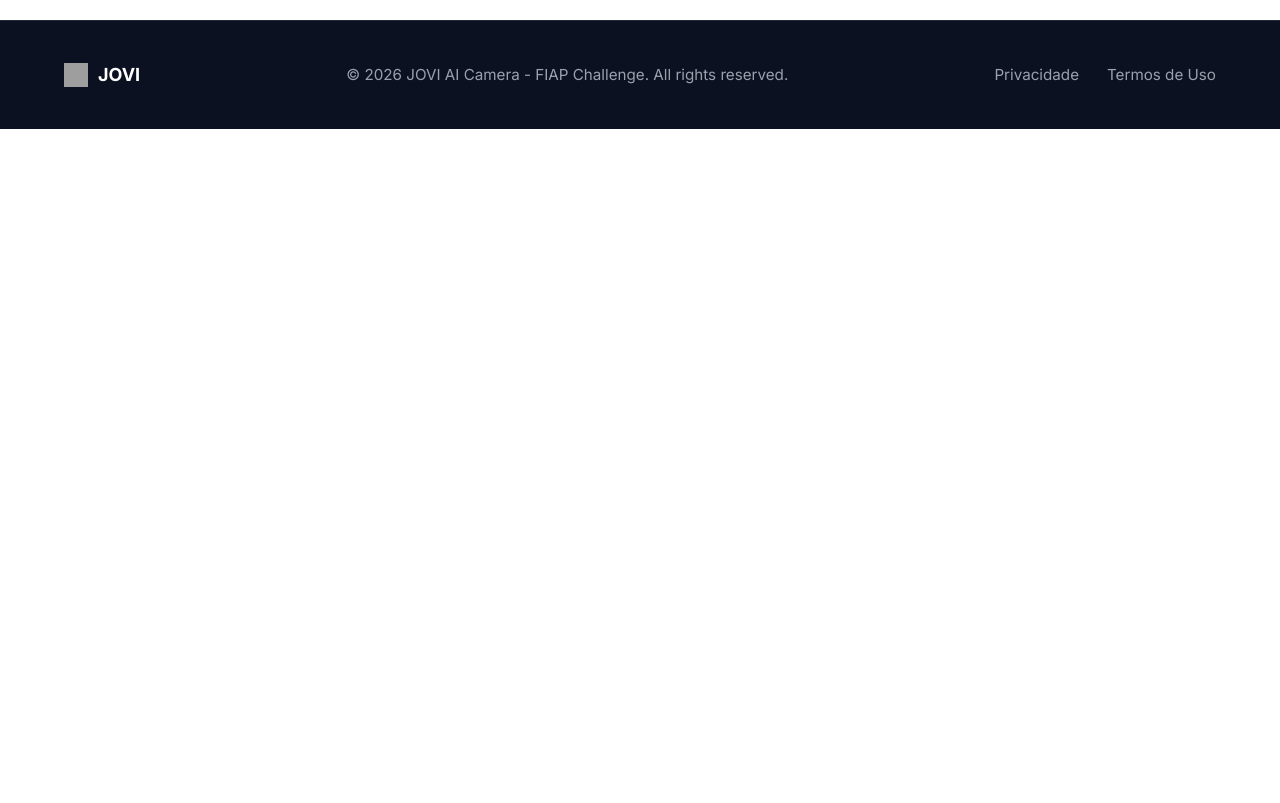
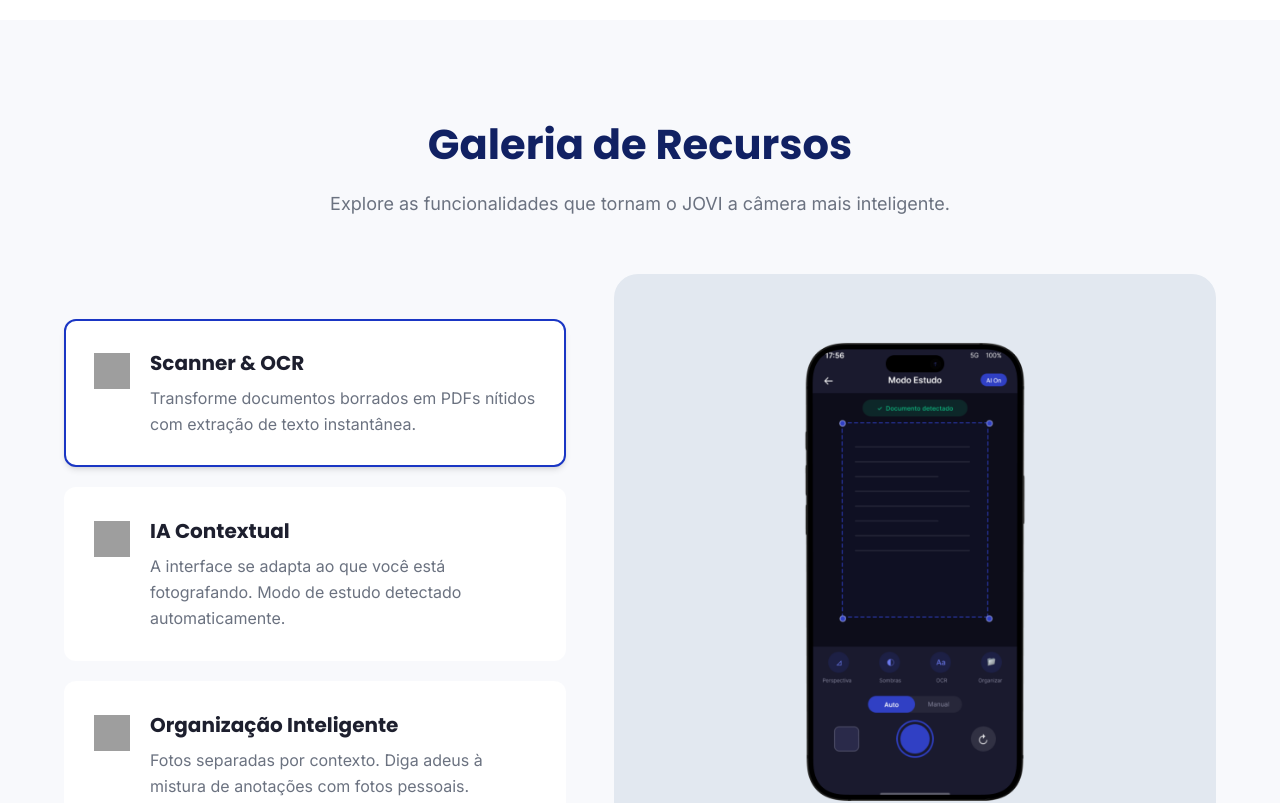
Before and after one commit to grupo-vaph/sprint3-front-end, a React (Vite) app: page / in a window 1280 px wide. Shown: the part 2620-3423 px from the top of the page. Before the commit the page ends 2749 px from the top, so only its background shows below. Built offline with nearby package versions, Linux system fonts and the light colour scheme; grey boxes are pictures that could not be loaded.

Commit message:
feat: converte Galeria com hook customizado useGaleria

```diff
--- /dev/null
+++ b/src/components/Galeria.jsx
@@ -0,0 +1,77 @@
+import iaIcon from '../assets/icons/ia.svg'
+import pastaIcon from '../assets/icons/pasta.svg'
+import scannerIcon from '../assets/icons/scanner.svg'
+import iaImg from '../assets/img/galeria/ia-contextual.png'
+import organizacaoImg from '../assets/img/galeria/organizacao.png'
+import scannerImg from '../assets/img/galeria/scanner.png'
+import { useGaleria } from '../hooks/useGaleria'
+import SectionTitle from './SectionTitle'
+
+const recursos = [
+  {
+    icone: scannerIcon,
+    titulo: 'Scanner & OCR',
+    texto: 'Transforme documentos borrados em PDFs nítidos com extração de texto instantânea.',
+    imagem: scannerImg,
+  },
+  {
+    icone: iaIcon,
+    titulo: 'IA Contextual',
+    texto: 'A interface se adapta ao que você está fotografando. Modo de estudo detectado automaticamente.',
+    imagem: iaImg,
+  },
+  {
+    icone: pastaIcon,
+    titulo: 'Organização Inteligente',
+    texto: 'Fotos separadas por contexto. Diga adeus à mistura de anotações com fotos pessoais.',
+    imagem: organizacaoImg,
+  },
+]
+
+function Galeria() {
+  const { ativo, imagem, trocando, selecionar } = useGaleria(recursos)
+
+  return (
+    <section
+      id="galeria"
+      className="flex min-h-[90vh] scroll-mt-20 flex-col justify-center bg-surface px-[5%] py-20 md:py-25"
+    >
+      <SectionTitle
+        titulo="Galeria de Recursos"
+        subtitulo="Explore as funcionalidades que tornam o JOVI a câmera mais inteligente."
+      />
+
+      <div className="flex flex-col gap-12 lg:flex-row">
+        <div className="flex flex-col justify-center gap-5 lg:flex-1">
+          {recursos.map((recurso, index) => (
+            <button
+              key={recurso.titulo}
+              onClick={() => selecionar(index)}
+              className={`flex gap-5 rounded-xl border-2 bg-white p-6 text-left transition-all duration-300 md:p-7 ${
+                ativo === index ? 'border-primary shadow-md' : 'border-transparent hover:border-line'
+              }`}
+            >
+              <img src={recurso.icone} alt="" className="mt-1 size-9 shrink-0" />
+              <div>
+                <h3 className="mb-2 text-xl text-ink">{recurso.titulo}</h3>
+                <p className="text-muted">{recurso.texto}</p>
+              </div>
+            </button>
+          ))}
+        </div>
+
+        <div className="h-[460px] overflow-hidden rounded-3xl bg-slate-200 lg:h-[600px] lg:flex-[1.2]">
+          <img
+            src={imagem}
+            alt="Demonstração do recurso selecionado na interface"
+            className={`size-full object-contain p-6 transition-opacity duration-300 ${
+              trocando ? 'opacity-0' : 'opacity-100'
+            }`}
+          />
+        </div>
+      </div>
+    </section>
+  )
+}
+
+export default Galeria
--- /dev/null
+++ b/src/hooks/useGaleria.js
@@ -0,0 +1,29 @@
+import { useEffect, useRef, useState } from 'react'
+
+// logica da galeria: qual recurso esta ativo e a troca da imagem com fade
+export function useGaleria(recursos) {
+  const [ativo, setAtivo] = useState(0)
+  const [imagem, setImagem] = useState(recursos[0].imagem)
+  const [trocando, setTrocando] = useState(false)
+  const timer = useRef(null)
+
+  // limpa o timer se o componente sair da tela
+  useEffect(() => {
+    return () => clearTimeout(timer.current)
+  }, [])
+
+  function selecionar(index) {
+    if (index === ativo) return
+
+    setAtivo(index)
+    setTrocando(true)
+
+    clearTimeout(timer.current)
+    timer.current = setTimeout(() => {
+      setImagem(recursos[index].imagem)
+      setTrocando(false)
+    }, 300)
+  }
+
+  return { ativo, imagem, trocando, selecionar }
+}
--- a/src/pages/Home.jsx
+++ b/src/pages/Home.jsx
@@ -1,3 +1,4 @@
+import Galeria from '../components/Galeria'
 import Hero from '../components/Hero'
 import PublicoAlvo from '../components/PublicoAlvo'
 import Solucao from '../components/Solucao'
@@ -8,6 +9,7 @@ function Home() {
       <Hero />
       <Solucao />
       <PublicoAlvo />
+      <Galeria />
     </>
   )
 }
```
